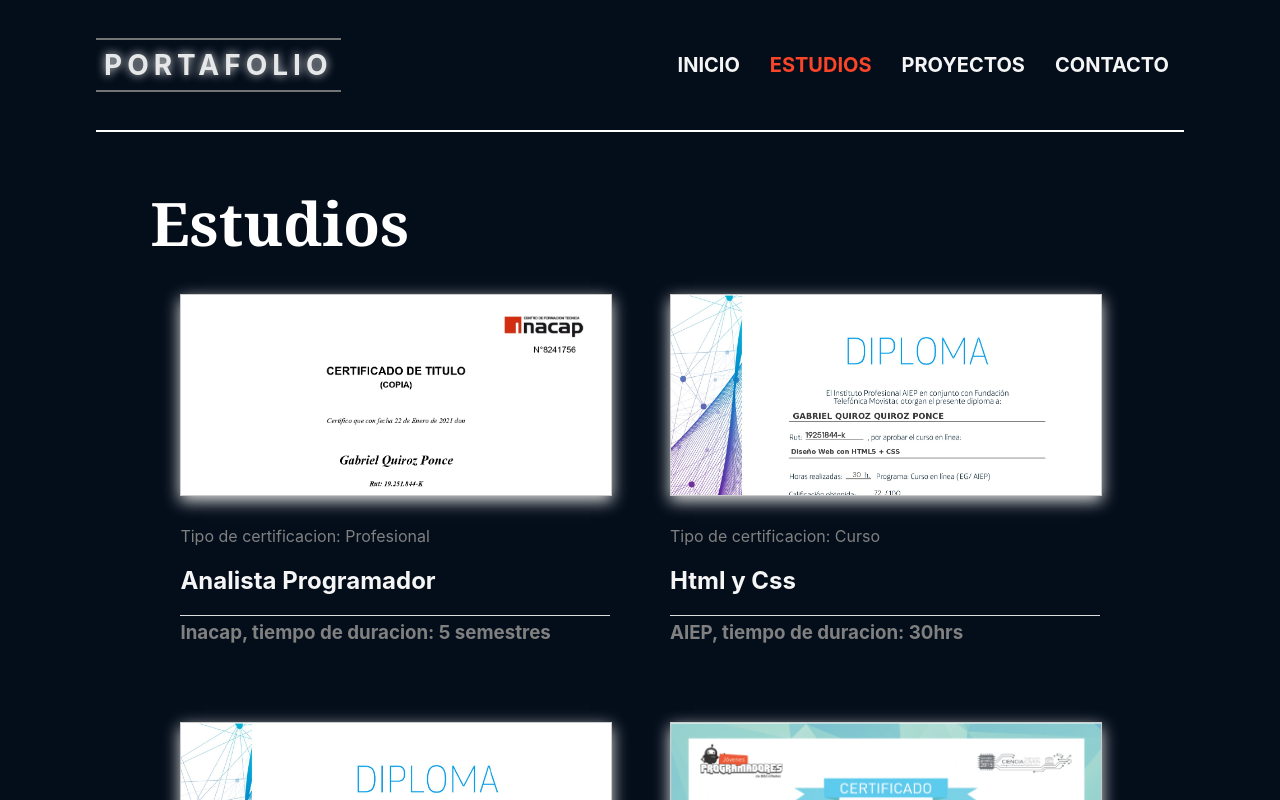
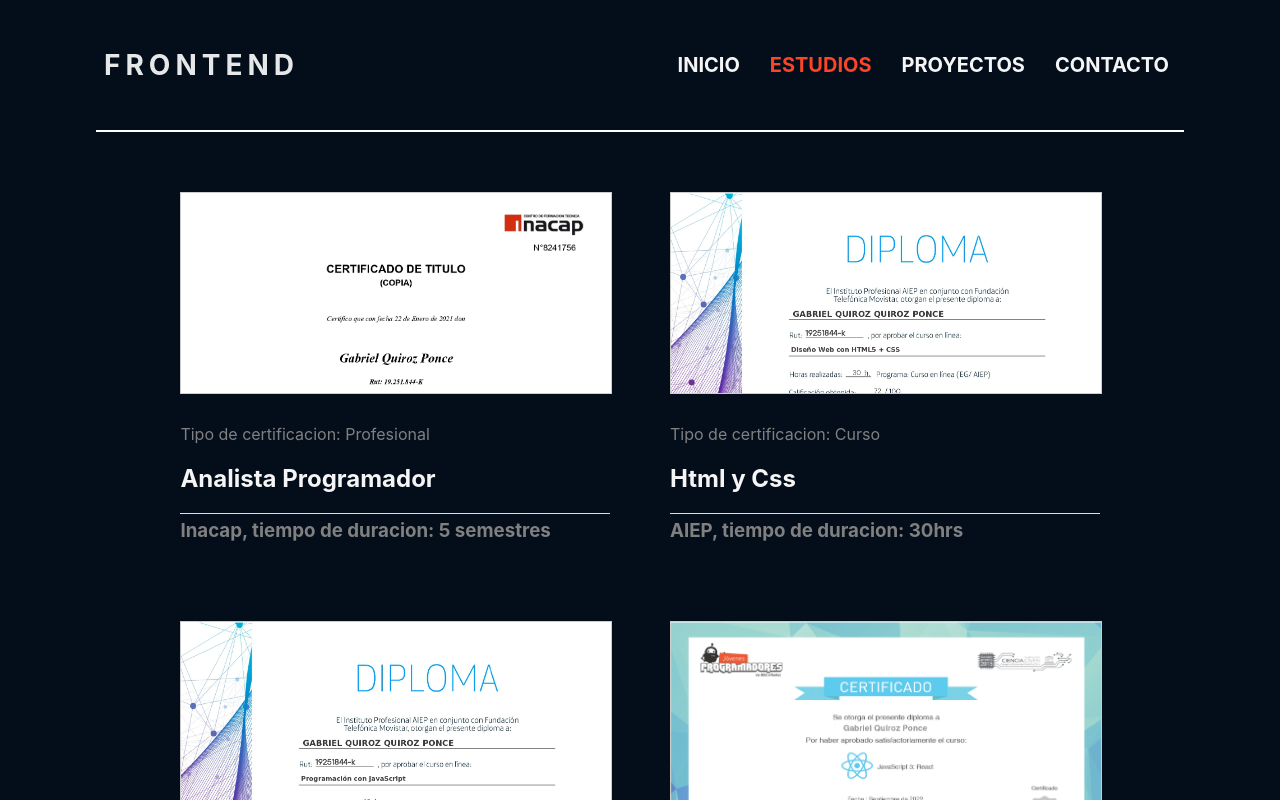
Before and after one commit to GabrielQuiroz1995/portafolio_react, a React (Create React App) app: page /estudios in a window 1280 px wide. Shown: the top 800 px of the page. Built offline with nearby package versions, Linux system fonts and the light colour scheme.

Commit message:
solucion de bug formulario de contacto

```diff
--- a/src/components/Contacto.jsx
+++ b/src/components/Contacto.jsx
@@ -8,7 +8,7 @@
   const sendEmail = (e) => {
     e.preventDefault();
 
-    emailjs.sendForm('service_u3hj19u', 'template_v2q3436', e.target, 'aG16uleZG9XNLGPyN')
+    emailjs.sendForm('service_r4ppcyl', 'template_v2q3436', e.target, 'aG16uleZG9XNLGPyN')
       .then((result) => {
           alert("Mensaje enviado correctamente, Saludos !!");
       }, (error) => {
--- a/src/components/Estudios.jsx
+++ b/src/components/Estudios.jsx
@@ -6,7 +6,6 @@
 export const Estudios = () => {
   return (
     <div>
-      <h1 className='titulo'>Estudios</h1>
       <section className='estudios'>
         {
           estudios.map((estudio,indice) => (
--- a/src/components/Inicio.jsx
+++ b/src/components/Inicio.jsx
@@ -11,15 +11,15 @@
           <img
             className="portada"
             alt="Cargando..."
-            src="https://media.licdn.com/dms/image/D4E03AQHi3-6AhlaSPg/profile-displayphoto-shrink_200_200/0/1671453746204?e=1677110400&v=beta&t=0mDAnNzLfWrzVCEdXjaXxMb52JokjQcgbXI4wN0-2OY"
+            src="../img/portada.jpeg"
           ></img>
           <h4>Front-End Dev</h4>
           <div className="redes">
-              <a href="https://www.instagram.com/1.9.9.5.shhh/" target="_blank" rel="noopener noreferrer">
+              <a href="https://github.com/GabrielQuiroz1995" target="_blank" rel="noopener noreferrer">
                 <img
                 className="icons"
-                src="../img/icons/in.png"
-                alt="instagram"
+                src="../img/icons/git.png"
+                alt="github"
                 ></img>
               </a>
               <a href="https://www.linkedin.com/in/gabriel-quiroz-ponce-9320691b9" target="_blank" rel="noopener noreferrer">
@@ -63,7 +63,7 @@
           <div className="experiencia">
             <h3>⚡️ Desarrollador Full-Stack • Freelance</h3>
             <p>
-            <span>Marzo 2019 – Actualidad</span><br/>
+            <span>Marzo 2021 – Actualidad</span><br/>
             • Red social y API rest, utilizando; ReactJS / NodeJS / Express / MongoDB.<br/>
             • Landing page estática, utilizando; tailwindCSS / JavaScript / Html5<br/>
             • Administración de libros, utilizando: JAVA y MySQL.<br/>
--- a/src/components/Portafolio.jsx
+++ b/src/components/Portafolio.jsx
@@ -4,7 +4,6 @@
 export const Portafolio = () => {
   return (
     <div>
-      <h1 className='titulo'>Portafolio</h1>
       <div className='portafolio'>
 
         <h3>Pronto se subirán los siguientes proyectos:</h3><br/>
--- a/src/components/layout/HeaderNav.jsx
+++ b/src/components/layout/HeaderNav.jsx
@@ -13,7 +13,7 @@
     <header className='header'>
         <title>Portafolio GQDev</title>
         <div className='logo'>
-            <h2 className='title-logo'>Portafolio</h2>
+            <h2 className='title-logo'>frontend</h2>
         </div>
         <nav>
             <ul>
--- a/src/components/style/contacto.css
+++ b/src/components/style/contacto.css
@@ -8,7 +8,6 @@
     border-radius: 15px;
     padding-bottom: 50px;
     background-color: #ddd;
-    box-shadow: 1px 1px 6px white;
 }
 
 input[type="text"],
--- a/src/components/style/estudios.css
+++ b/src/components/style/estudios.css
@@ -15,9 +15,13 @@
     height: 200px;
     overflow: hidden;
     border: 1px solid #ccc;
+    cursor: pointer;
+    transition: .3s;
+
+}
+.item .mask:hover{
     box-shadow: 0px 5px 15px #ddd;
 }
-
 .item img{
     width: 100%;
     object-fit:cover;/*Indica que no se colapse el video*/
--- a/src/components/style/header.css
+++ b/src/components/style/header.css
@@ -51,11 +51,12 @@
     font-size:28px;
     padding: 8px;
     text-transform:uppercase;
-    border-bottom: solid gray 2px;
-    border-top: solid gray 2px;
-    text-shadow:0 0 10px white;
+    transition: .3s;
     letter-spacing:5px;
     opacity: 0.9;
+  }
+  .title-logo:hover{
+    text-shadow:0 0 10px white;
   }
 
 
--- a/src/components/style/inicio.css
+++ b/src/components/style/inicio.css
@@ -17,7 +17,8 @@
     .img img{
         display: flex;
         margin: 50px auto 30px auto;
-        border-radius: 100px;
+        border-radius: 50px;
+        width: 100%;
     }
     .redes{
         display: flex;
--- a/src/index.css
+++ b/src/index.css
@@ -45,11 +45,6 @@
   border-top: 2px solid whitesmoke;
   transition: all 500ms;
 }
-.footer:hover{
-  background-color: black;
-  color: #f5f5f5;
-  border-radius: 3px;
-}
 
 @media (max-width: 830px) {
   .layout{
```
Also changed, not shown: public/img/icons/git.png (added), public/img/portada.jpeg (added).
